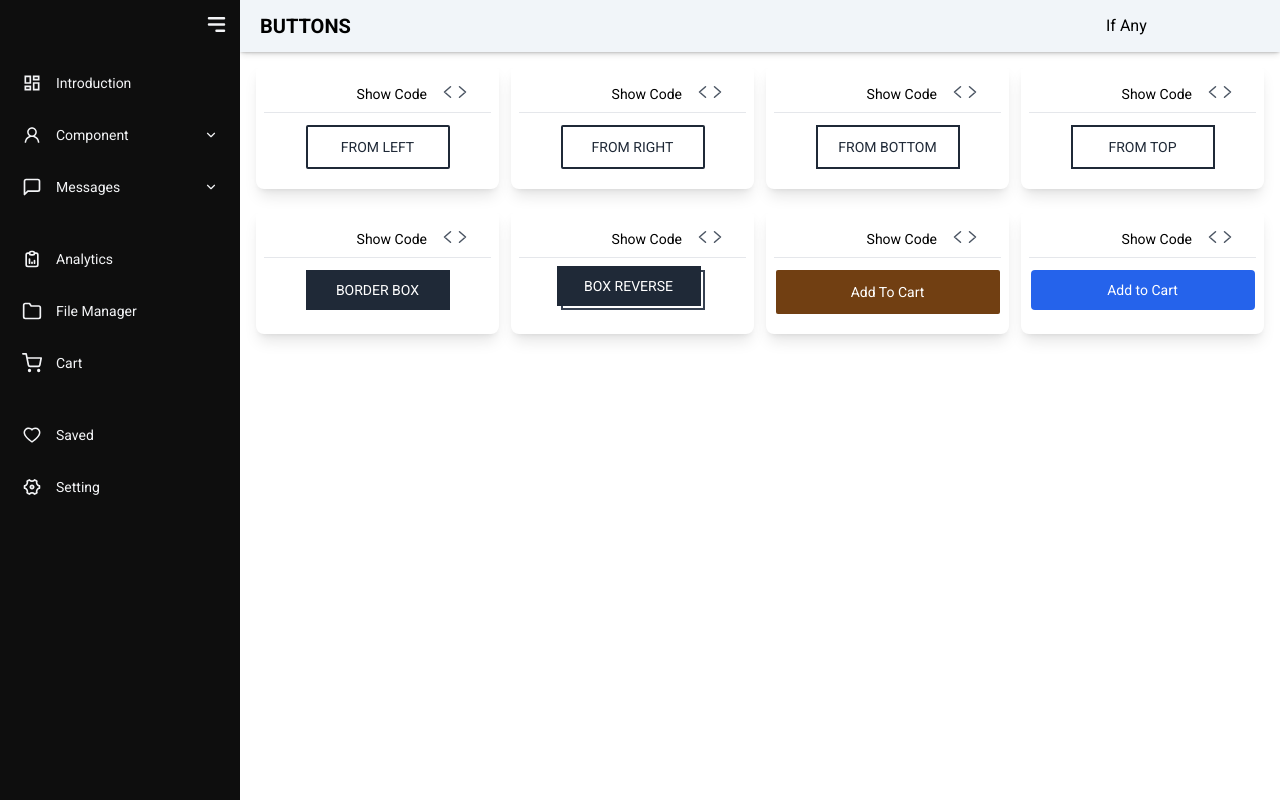
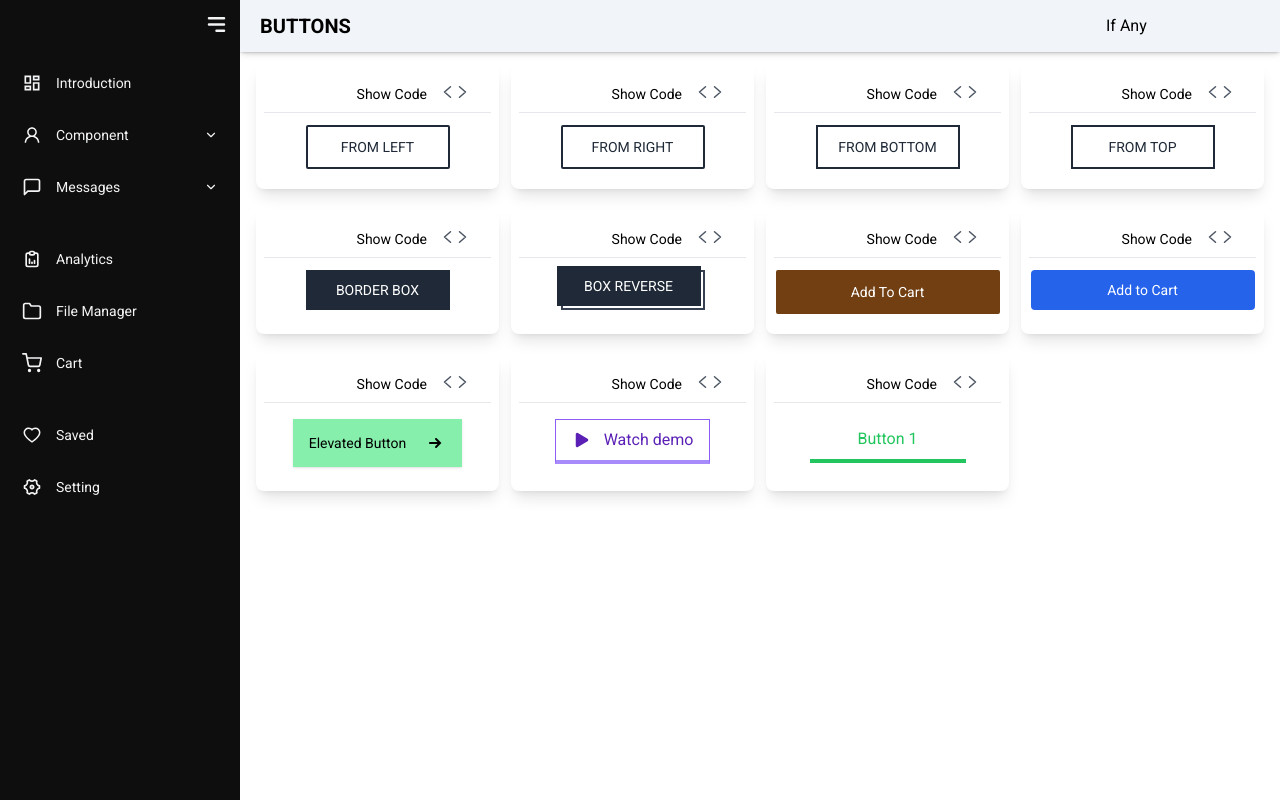
Before and after one commit to KE9SH1N/kenwind, a Next.js app: page /buttons in a window 1280 px wide. Built offline with nearby package versions, Linux system fonts and the light colour scheme.

Commit message:
added some buttons

```diff
--- a/src/app/(routes)/buttons/page.tsx
+++ b/src/app/(routes)/buttons/page.tsx
@@ -8,6 +8,9 @@ import ButtonBorderBoxCard from "@/app/components/buttons/common/ButtonBorderBox
 import ButtonBorderBoxReverseCard from "@/app/components/buttons/common/ButtonBorderBoxReverseCard";
 import ButtonAddToCartCard from "@/app/components/buttons/common/ButtonAddToCartCard";
 import ButtonAddToCartUpSideDownCard from "@/app/components/buttons/common/ButtonAddToCartUpSideDownCard";
+import ButtonElevated from "@/app/components/buttons/common/ButtonElevated";
+import ButtonCallToAction from "@/app/components/buttons/common/ButtonCallToAction";
+import ButtonBorderBottom from "@/app/components/buttons/common/ButtonBorderBottom";
 
 const page = () => {
 	return (
@@ -21,6 +24,9 @@ const page = () => {
 				<ButtonBorderBoxReverseCard />
 				<ButtonAddToCartCard />
 				<ButtonAddToCartUpSideDownCard />
+				<ButtonElevated />
+				<ButtonCallToAction />
+				<ButtonBorderBottom />
 			</div>
 		</GlobalLayout>
 	);
--- /dev/null
+++ b/src/app/components/buttons/button/BorderBottom.tsx
@@ -0,0 +1,13 @@
+import React from "react";
+
+const BorderBottom = () => {
+	return (
+		<div className="ct-flex-center w-full sm:w-auto p-4 gap-4 flex-wrap justify-center">
+			<button className="w-[80%] py-2 border-b-4 border-green-500 text-green-500 hover:text-white hover:bg-green-500 smooth-animation-mid">
+				Button 1
+			</button>
+		</div>
+	);
+};
+
+export default BorderBottom;
--- /dev/null
+++ b/src/app/components/buttons/button/CallToAction.tsx
@@ -0,0 +1,19 @@
+import Link from "next/link";
+import React from "react";
+import { IoPlay } from "react-icons/io5";
+
+const CallToAction = () => {
+	return (
+		<div className="ct-flex-center dark:text-white w-full sm:w-auto p-4">
+			<Link
+				className="group ct-flex-center h-min ring-none hover:opacity-95 disabled:opacity-50 py-2 px-4 font-dm focus:outline-none !ring-transparent text-violet-800 border border-violet-500 border-b-violet-400 border-b-4 hover:border active:border bg-white hover:text-violet-900 hover:bg-gray-50 active:bg-gray-100 active:text-violet-600 focus-visible:outline-violet-600 focus-visible:ring-violet-700 text-sm sm:text-base dark:bg-gray-700 dark:border-gray-700 dark:border-b-gray-900 dark:text-white"
+				href=""
+			>
+				<IoPlay className="text-xl" />
+				<span className="ml-3">Watch demo</span>
+			</Link>
+		</div>
+	);
+};
+
+export default CallToAction;
--- /dev/null
+++ b/src/app/components/buttons/button/ElevatedButton.tsx
@@ -0,0 +1,21 @@
+import Link from "next/link";
+import React from "react";
+import { TiArrowRight } from "react-icons/ti";
+
+const ElevatedButton = () => {
+	return (
+		<div className="ct-flex-center w-full sm:w-auto p-4">
+			<Link
+				href=""
+				className="ct-flex-center flex-row max-w-[90%] px-4 py-3 text-sm bg-green-300 leading-6 capitalize shadow cursor-pointer focus:outline-none hover:shadow-lg hover:-translate-y-1 smooth-animation"
+			>
+				Elevated Button
+				<span className="ml-4">
+					<TiArrowRight className=" text-2xl" />
+				</span>
+			</Link>
+		</div>
+	);
+};
+
+export default ElevatedButton;
--- /dev/null
+++ b/src/app/components/buttons/common/ButtonBorderBottom.tsx
@@ -0,0 +1,40 @@
+"use client";
+import React, { useState } from "react";
+import CodeSnipetModal from "../../modals/CodeSnipetModal";
+import CodeSnipetComp from "../../common/CodeSnipetComp";
+import ElevatedButton from "../button/ElevatedButton";
+import CallToAction from "../button/CallToAction";
+import BorderBottom from "../button/BorderBottom";
+
+const ButtonBorderBottom = () => {
+	const [isOpen, setIsOpen] = useState(false);
+
+	const toggleShowCode = () => {
+		setIsOpen(!isOpen);
+	};
+
+	const closeModal = () => {
+		setIsOpen(false);
+	};
+	const buttonBorderBoxReverseCode = `
+        <div className="ct-flex-center w-full sm:w-auto p-4 gap-4 flex-wrap justify-center">
+			<button className="w-[80%] py-2 border-b-4 border-green-500 text-green-500 hover:text-white hover:bg-green-500 smooth-animation-mid">
+				Button 1
+			</button>
+		</div>
+	`;
+
+	return (
+		<CodeSnipetComp toggleShowCode={toggleShowCode} isOpen={isOpen}>
+			<BorderBottom />
+			{isOpen && (
+				<CodeSnipetModal
+					closeModal={closeModal}
+					componentCode={buttonBorderBoxReverseCode}
+				/>
+			)}
+		</CodeSnipetComp>
+	);
+};
+
+export default ButtonBorderBottom;
--- /dev/null
+++ b/src/app/components/buttons/common/ButtonCallToAction.tsx
@@ -0,0 +1,43 @@
+"use client";
+import React, { useState } from "react";
+import CodeSnipetModal from "../../modals/CodeSnipetModal";
+import CodeSnipetComp from "../../common/CodeSnipetComp";
+import ElevatedButton from "../button/ElevatedButton";
+import CallToAction from "../button/CallToAction";
+
+const ButtonCallToAction = () => {
+	const [isOpen, setIsOpen] = useState(false);
+
+	const toggleShowCode = () => {
+		setIsOpen(!isOpen);
+	};
+
+	const closeModal = () => {
+		setIsOpen(false);
+	};
+	const buttonBorderBoxReverseCode = `
+        <div className="ct-flex-center dark:text-white w-full sm:w-auto p-4">
+			<Link
+				className="group ct-flex-center h-min ring-none hover:opacity-95 disabled:opacity-50 py-2 px-4 font-dm focus:outline-none !ring-transparent text-violet-800 border border-violet-500 border-b-violet-400 border-b-4 hover:border active:border bg-white hover:text-violet-900 hover:bg-gray-50 active:bg-gray-100 active:text-violet-600 focus-visible:outline-violet-600 focus-visible:ring-violet-700 text-sm sm:text-base dark:bg-gray-700 dark:border-gray-700 dark:border-b-gray-900 dark:text-white"
+				href=""
+			>
+				<IoPlay className="text-xl" />
+				<span className="ml-3">Watch demo</span>
+			</Link>
+		</div>
+	`;
+
+	return (
+		<CodeSnipetComp toggleShowCode={toggleShowCode} isOpen={isOpen}>
+			<CallToAction />
+			{isOpen && (
+				<CodeSnipetModal
+					closeModal={closeModal}
+					componentCode={buttonBorderBoxReverseCode}
+				/>
+			)}
+		</CodeSnipetComp>
+	);
+};
+
+export default ButtonCallToAction;
--- /dev/null
+++ b/src/app/components/buttons/common/ButtonElevated.tsx
@@ -0,0 +1,46 @@
+"use client";
+import React, { useState } from "react";
+import CodeSnipetModal from "../../modals/CodeSnipetModal";
+import CodeSnipetComp from "../../common/CodeSnipetComp";
+import BorderBox from "../button/BorderBox";
+import BorderBoxReverse from "../button/BorderBoxReverse";
+import ElevatedButton from "../button/ElevatedButton";
+
+const ButtonElevated = () => {
+	const [isOpen, setIsOpen] = useState(false);
+
+	const toggleShowCode = () => {
+		setIsOpen(!isOpen);
+	};
+
+	const closeModal = () => {
+		setIsOpen(false);
+	};
+	const buttonBorderBoxReverseCode = `
+        <div className="ct-flex-center w-full sm:w-auto p-4">
+			<Link
+				href=""
+				className="ct-flex-center flex-row max-w-[90%] px-4 py-3 text-sm bg-green-300 leading-6 capitalize shadow cursor-pointer focus:outline-none hover:shadow-lg hover:-translate-y-1 smooth-animation"
+			>
+				Elevated Button
+				<span className="ml-4">
+					<TiArrowRight className=" text-2xl" />
+				</span>
+			</Link>
+		</div>
+	`;
+
+	return (
+		<CodeSnipetComp toggleShowCode={toggleShowCode} isOpen={isOpen}>
+			<ElevatedButton />
+			{isOpen && (
+				<CodeSnipetModal
+					closeModal={closeModal}
+					componentCode={buttonBorderBoxReverseCode}
+				/>
+			)}
+		</CodeSnipetComp>
+	);
+};
+
+export default ButtonElevated;
```
